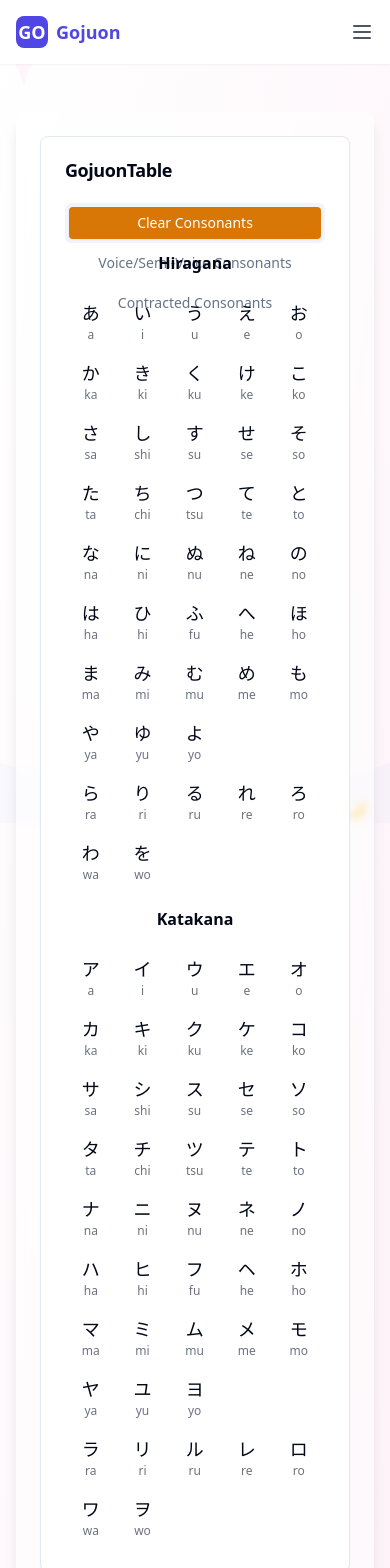
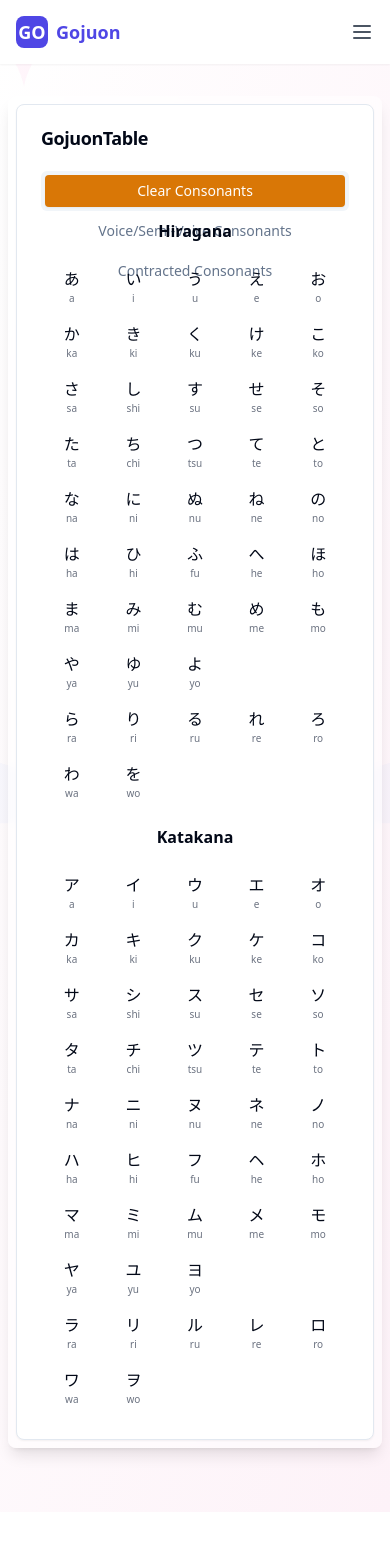
Before and after one commit to Jeremyymxiao/kana-learning, a Next.js app: page / in a window 390 px wide. Shown: the top 1568 px of the page. After the commit the page ends 1512 px from the top, so only its background shows below. Built offline with nearby package versions, Linux system fonts and the light colour scheme.

Commit message:
add mobile mode -2

```diff
--- a/src/app/page.tsx
+++ b/src/app/page.tsx
@@ -15,10 +15,10 @@ export default function Home() {
       <SakuraDecoration />
       <WavePattern />
       <NavBar currentTab={currentTab} onTabChange={setCurrentTab} />
-      <main className="pt-20 pb-8 px-4 relative z-10">
+      <main className="pt-16 pb-8 px-2 sm:px-4 relative z-10">
         <div className="max-w-9xl mx-auto">
           {currentTab === "gojuon" && (
-            <div className="backdrop-blur-sm bg-white/50 dark:bg-gray-900/50 rounded-lg shadow-lg p-6">
+            <div className="backdrop-blur-sm bg-white/50 dark:bg-gray-900/50 rounded-lg shadow-lg p-2 sm:p-6">
               <GojuonTable />
             </div>
           )}
--- a/src/components/japanese/gojuon-table.tsx
+++ b/src/components/japanese/gojuon-table.tsx
@@ -46,23 +46,23 @@ export function GojuonTable() {
           <TabsContent value="seion">
             <div className="grid grid-cols-1 md:grid-cols-2 gap-4 md:gap-8">
               {/* 平假名部分 */}
-              <div>
+              <div className="overflow-x-auto">
                 <h3 className="text-center mb-4 font-bold">Hiragana</h3>
-                <table className="w-full text-center">
+                <table className="w-full text-center min-w-[300px]">
                   <tbody>
                     {/* 元音行 */}
                     <tr>
                       {gojuonData.seion.vowels.map((char) => (
                         <td
                           key={char.hiragana}
-                          className="p-2 hover:bg-gray-100 cursor-pointer"
+                          className="p-2 md:p-3 hover:bg-gray-100 cursor-pointer"
                           onMouseEnter={() => setHoveredCell(char.hiragana)}
                           onMouseLeave={() => setHoveredCell(null)}
                           onClick={() => speak(char.hiragana)}
                         >
                           <div className="flex flex-col items-center">
-                            <span className="text-lg">{char.hiragana}</span>
-                            <span className="text-xs text-gray-500">{char.romaji}</span>
+                            <span className="text-base md:text-lg">{char.hiragana}</span>
+                            <span className="text-[10px] md:text-xs text-gray-500">{char.romaji}</span>
                           </div>
                         </td>
                       ))}
@@ -73,14 +73,14 @@ export function GojuonTable() {
                         {row.map((char) => (
                           <td
                             key={char.hiragana}
-                            className="p-2 hover:bg-gray-100 cursor-pointer"
+                            className="p-2 md:p-3 hover:bg-gray-100 cursor-pointer"
                             onMouseEnter={() => setHoveredCell(char.hiragana)}
                             onMouseLeave={() => setHoveredCell(null)}
                             onClick={() => speak(char.hiragana)}
                           >
                             <div className="flex flex-col items-center">
-                              <span className="text-lg">{char.hiragana}</span>
-                              <span className="text-xs text-gray-500">{char.romaji}</span>
+                              <span className="text-base md:text-lg">{char.hiragana}</span>
+                              <span className="text-[10px] md:text-xs text-gray-500">{char.romaji}</span>
                             </div>
                           </td>
                         ))}
@@ -91,23 +91,23 @@ export function GojuonTable() {
               </div>
 
               {/* 片假名部分 */}
-              <div>
+              <div className="overflow-x-auto">
                 <h3 className="text-center mb-4 font-bold">Katakana</h3>
-                <table className="w-full text-center">
+                <table className="w-full text-center min-w-[300px]">
                   <tbody>
                     {/* 元音行 */}
                     <tr>
                       {gojuonData.seion.vowels.map((char) => (
                         <td
                           key={char.katakana}
-                          className="p-2 hover:bg-gray-100 cursor-pointer"
+                          className="p-2 md:p-3 hover:bg-gray-100 cursor-pointer"
                           onMouseEnter={() => setHoveredCell(char.katakana)}
                           onMouseLeave={() => setHoveredCell(null)}
                           onClick={() => speak(char.katakana)}
                         >
                           <div className="flex flex-col items-center">
-                            <span className="text-lg">{char.katakana}</span>
-                            <span className="text-xs text-gray-500">{char.romaji}</span>
+                            <span className="text-base md:text-lg">{char.katakana}</span>
+                            <span className="text-[10px] md:text-xs text-gray-500">{char.romaji}</span>
                           </div>
                         </td>
                       ))}
@@ -118,14 +118,14 @@ export function GojuonTable() {
                         {row.map((char) => (
                           <td
                             key={char.katakana}
-                            className="p-2 hover:bg-gray-100 cursor-pointer"
+                            className="p-2 md:p-3 hover:bg-gray-100 cursor-pointer"
                             onMouseEnter={() => setHoveredCell(char.katakana)}
                             onMouseLeave={() => setHoveredCell(null)}
                             onClick={() => speak(char.katakana)}
                           >
                             <div className="flex flex-col items-center">
-                              <span className="text-lg">{char.katakana}</span>
-                              <span className="text-xs text-gray-500">{char.romaji}</span>
+                              <span className="text-base md:text-lg">{char.katakana}</span>
+                              <span className="text-[10px] md:text-xs text-gray-500">{char.romaji}</span>
                             </div>
                           </td>
                         ))}
@@ -149,14 +149,14 @@ export function GojuonTable() {
                         {row.map((char) => (
                           <td
                             key={char.hiragana}
-                            className="p-2 hover:bg-gray-100 cursor-pointer"
+                            className="p-2 md:p-3 hover:bg-gray-100 cursor-pointer"
                             onMouseEnter={() => setHoveredCell(char.hiragana)}
                             onMouseLeave={() => setHoveredCell(null)}
                             onClick={() => speak(char.hiragana)}
                           >
                             <div className="flex flex-col items-center">
-                              <span className="text-lg">{char.hiragana}</span>
-                              <span className="text-xs text-gray-500">{char.romaji}</span>
+                              <span className="text-base md:text-lg">{char.hiragana}</span>
+                              <span className="text-[10px] md:text-xs text-gray-500">{char.romaji}</span>
                              </div>
                           </td>
                         ))}
@@ -176,14 +176,14 @@ export function GojuonTable() {
                         {row.map((char) => (
                           <td
                             key={char.katakana}
-                            className="p-2 hover:bg-gray-100 cursor-pointer"
+                            className="p-2 md:p-3 hover:bg-gray-100 cursor-pointer"
                             onMouseEnter={() => setHoveredCell(char.katakana)}
                             onMouseLeave={() => setHoveredCell(null)}
                             onClick={() => speak(char.katakana)}
                           >
                             <div className="flex flex-col items-center">
-                              <span className="text-lg">{char.katakana}</span>
-                              <span className="text-xs text-gray-500">{char.romaji}</span>
+                              <span className="text-base md:text-lg">{char.katakana}</span>
+                              <span className="text-[10px] md:text-xs text-gray-500">{char.romaji}</span>
                              </div>
                           </td>
                         ))}
@@ -208,14 +208,14 @@ export function GojuonTable() {
                         {row.map((char) => (
                           <td
                             key={char.hiragana}
-                            className="p-2 hover:bg-gray-100 cursor-pointer"
+                            className="p-2 md:p-3 hover:bg-gray-100 cursor-pointer"
                             onMouseEnter={() => setHoveredCell(char.hiragana)}
                             onMouseLeave={() => setHoveredCell(null)}
                             onClick={() => speak(char.hiragana)}
                           >
                             <div className="flex flex-col items-center">
-                              <span className="text-lg">{char.hiragana}</span>
-                              <span className="text-xs text-gray-500">{char.romaji}</span>
+                              <span className="text-base md:text-lg">{char.hiragana}</span>
+                              <span className="text-[10px] md:text-xs text-gray-500">{char.romaji}</span>
                              </div>
                           </td>
                         ))}
@@ -235,14 +235,14 @@ export function GojuonTable() {
                         {row.map((char) => (
                           <td
                             key={char.katakana}
-                            className="p-2 hover:bg-gray-100 cursor-pointer"
+                            className="p-2 md:p-3 hover:bg-gray-100 cursor-pointer"
                             onMouseEnter={() => setHoveredCell(char.katakana)}
                             onMouseLeave={() => setHoveredCell(null)}
                             onClick={() => speak(char.katakana)}
                           >
                             <div className="flex flex-col items-center">
-                              <span className="text-lg">{char.katakana}</span>
-                              <span className="text-xs text-gray-500">{char.romaji}</span>
+                              <span className="text-base md:text-lg">{char.katakana}</span>
+                              <span className="text-[10px] md:text-xs text-gray-500">{char.romaji}</span>
                              </div>
                           </td>
                         ))}
```
